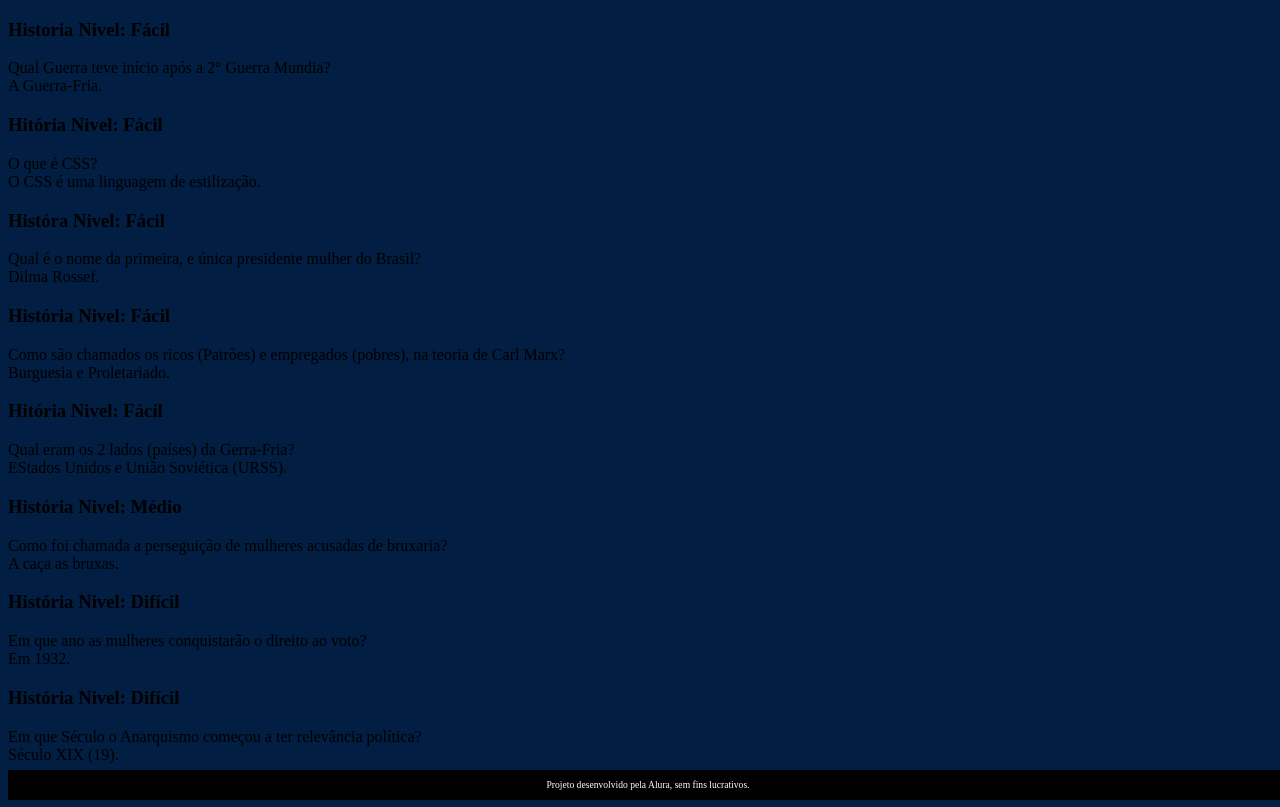
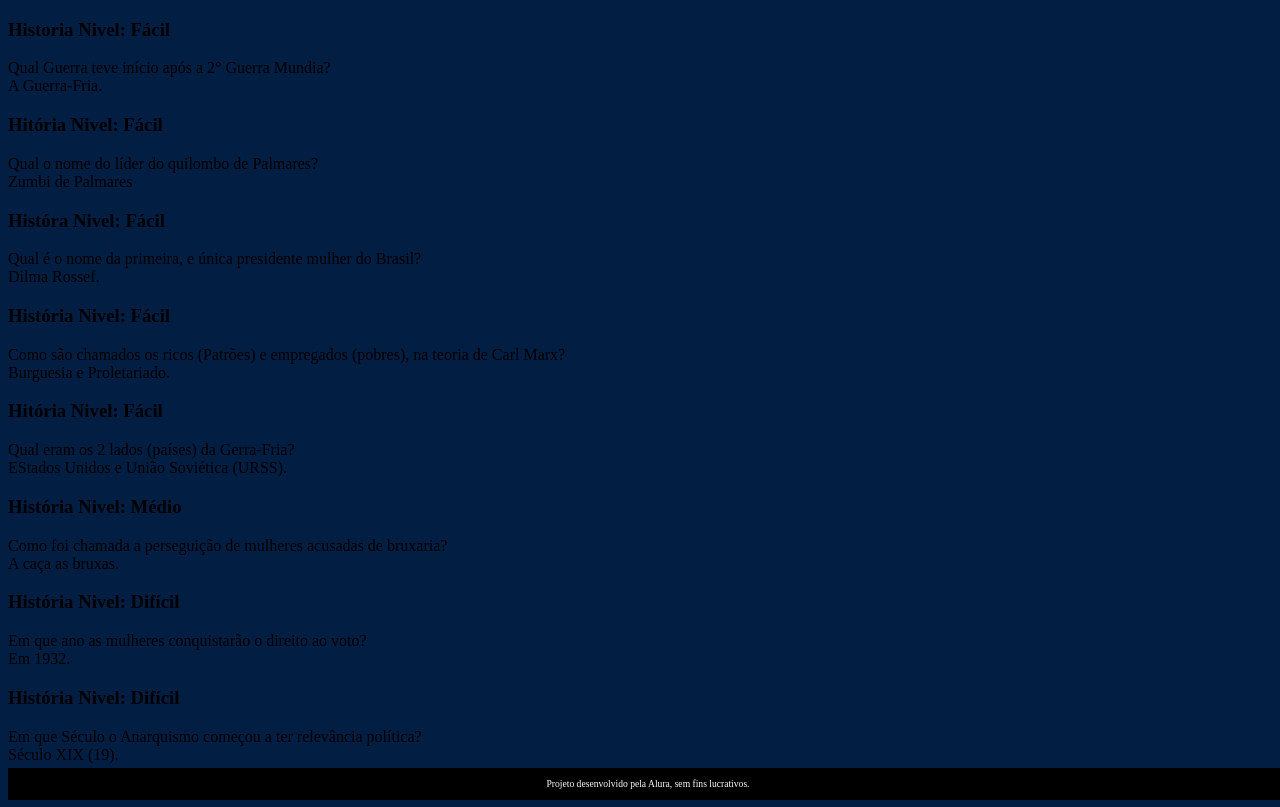
Before and after one commit to RyuMiharu/3-trim, a plain HTML site: page index.html in a window 1280 px wide. Shown: the top 807 px of the page. Drawn offline with Linux system fonts and the light colour scheme; files that its build step writes are made by us from their sources.

Commit message:
Add files via upload

```diff
--- a/index.html
+++ b/index.html
@@ -3,7 +3,8 @@
 <head>
     <meta charset="UTF-8">
     <meta name="viewport" content="width=device-width, initial-scale=1.0">
-    <title>Document</title> <link rel="stylesheet" href="assets/style.css">
+    <link rel="stylesheet" href="assets/style.css">
+    <title>Document</title>
 
 </head>
 <body>
@@ -21,10 +22,10 @@
         <div class="cartao__conteudo">
             <h3> Hitória Nivel: Fácil </h3>
                   <div class="cartao__conteudo__pergunta">
-                        O que é CSS?
+                        Qual o nome do líder do quilombo de Palmares?
                     </div>
                    <div class="cartao__conteudo__resposta">
-                        O CSS é uma linguagem de estilização.
+                        Zumbi de Palmares
                      </div>
                     </div>
 
--- a/style.css
+++ b/style.css
@@ -1,18 +1,21 @@
 body {
     background-color: rgb(2, 30, 66);
+    font-family: Bai Jamjuree;
+}
+footer {
+    background-color: rgb(57, 0, 83);
+    color: rgb(119, 0, 255);
 }
 footer {
     background-color: black;
-    color: white;
-}
-footer {
-    background-color: black;
-    color: white;
+    color: rgb(255, 254, 254);
     bottom:0;
     position:fixed;
     width:100%;
+    height:2rem;
 }
 footer p{
     text-align: center;
     font-size: 0.6rem;
+    margin-top: 0,5rem;
 }
```
